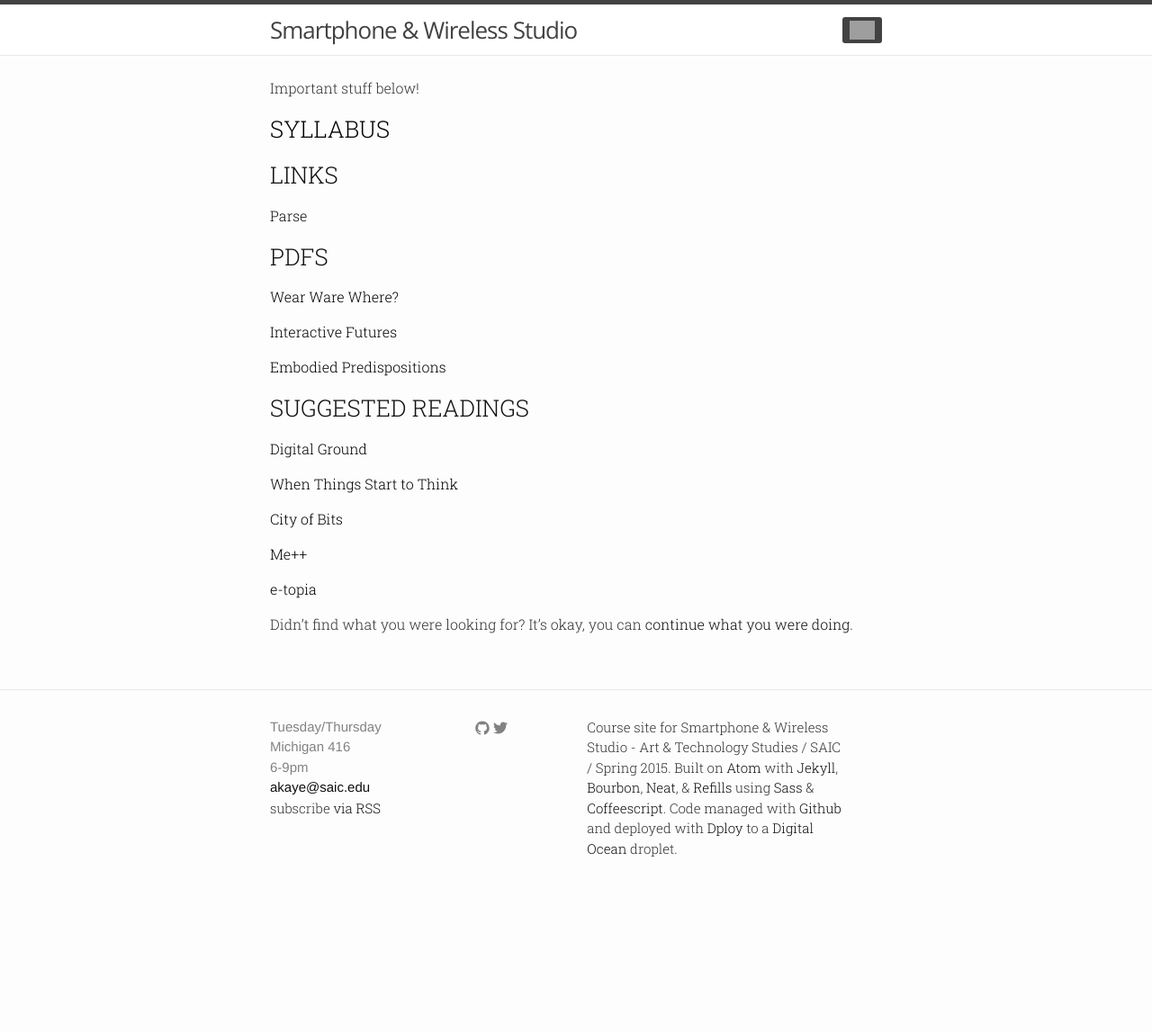
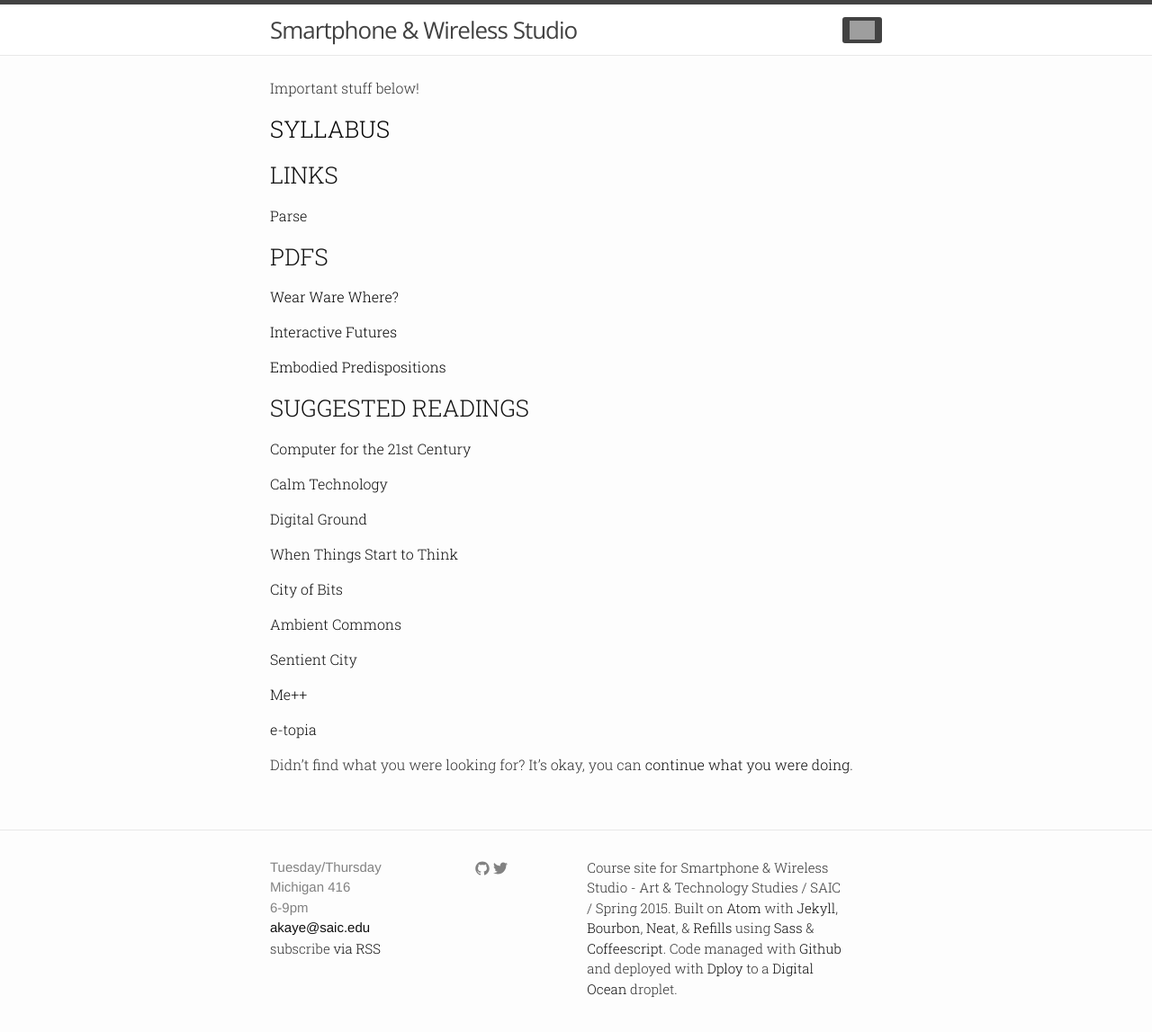
Before and after one commit to greymechanic/ubicomp.io, a Jekyll site: the page built from resources.md, in a window 1280 px wide and 1170 px high. Shown: the top 1147 px of the window at 90% size. Built offline with Jekyll 4.4.1, drawn with Linux system fonts in a browser that asks for light colours; nearby versions of some CDN libraries; grey boxes are pictures that could not be loaded.

Commit message:
update suggested readings

```diff
--- a/resources.md
+++ b/resources.md
@@ -20,14 +20,22 @@ Important stuff below!
 
 ###suggested readings
 
-[Digital Ground]()
+[Computer for the 21st Century](/assets/PDFs/Weiser-Computer21stCentury-SciAm.pdf)
 
-[When Things Start to Think]()
+[Calm Technology](/assets/PDFs/calm-tech.pdf)
 
-[City of Bits]()
+[Digital Ground](http://www.amazon.com/Digital-Ground-Architecture-Pervasive-Environmental/dp/0262633272)
 
-[Me++]()
+[When Things Start to Think](http://www.amazon.com/When-Things-Start-Think-Gershenfeld/dp/0805058745/ref=sr_1_1?s=books&ie=UTF8&qid=1421897623&sr=1-1&keywords=when+things+start+to+think)
 
-[e-topia]()
+[City of Bits](http://www.amazon.com/City-Bits-Space-Infobahn-Architecture/dp/0262631768/ref=pd_bxgy_b_text_y)
+
+[Ambient Commons](http://www.amazon.com/gp/product/0262018802/ref=pd_lpo_sbs_dp_ss_1?pf_rd_p=1944687702&pf_rd_s=lpo-top-stripe-1&pf_rd_t=201&pf_rd_i=0262633272&pf_rd_m=ATVPDKIKX0DER&pf_rd_r=1B99XQH5A49SW5409BQK)
+
+[Sentient City](http://www.amazon.com/gp/product/0262515865/ref=pd_lpo_sbs_dp_ss_2?pf_rd_p=1944687702&pf_rd_s=lpo-top-stripe-1&pf_rd_t=201&pf_rd_i=0262633272&pf_rd_m=ATVPDKIKX0DER&pf_rd_r=1B99XQH5A49SW5409BQK)
+
+[Me++](http://www.amazon.com/Me-Cyborg-Self-Networked-City/dp/B005M4W3SQ/ref=sr_1_1?s=books&ie=UTF8&qid=1421897771&sr=1-1&keywords=me%2B%2B)
+
+[e-topia](http://www.amazon.com/topia-William-J-Mitchell/dp/0262632055/ref=pd_bxgy_b_text_y)
 
 Didn't find what you were looking for? It's okay, you can [continue what you were doing](http://tumblr.com).
```
Also changed, not shown: 8 other files.
